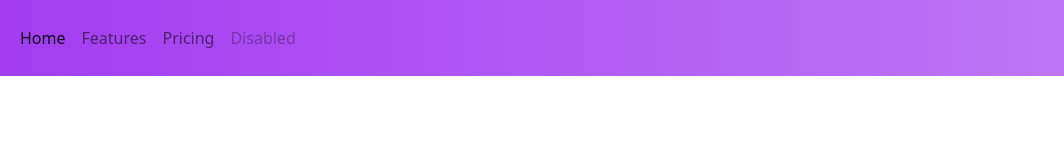
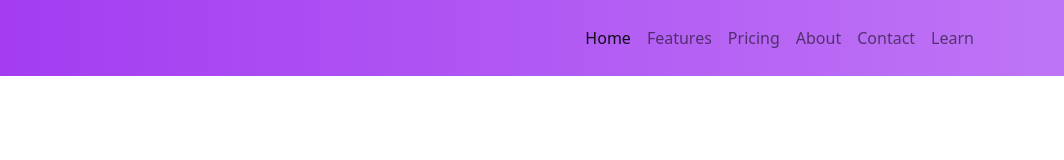
Before and after one commit to akhilkmarkose/bootstrap-sass-custom-theme, a website: page index.html in a window 1280 px wide. Shown: the full height of the page, 216-1280 px from the left. Drawn offline with nearby package versions, Linux system fonts and the light colour scheme.

Commit message:
navbar items pushed to the right

```diff
--- a/index.html
+++ b/index.html
@@ -1,10 +1,10 @@
 <!DOCTYPE html>
 <html lang="en">
   <head>
-    <link rel="stylesheet" href="style/style.css">
-    <meta charset="UTF-8">
-    <meta http-equiv="X-UA-Compatible" content="IE=edge">
-    <meta name="viewport" content="width=device-width, initial-scale=1.0">
+    <link rel="stylesheet" href="style/style.css" />
+    <meta charset="UTF-8" />
+    <meta http-equiv="X-UA-Compatible" content="IE=edge" />
+    <meta name="viewport" content="width=device-width, initial-scale=1.0" />
     <title>Landing Page</title>
   </head>
   <body>
@@ -12,9 +12,12 @@
     <div class="navbar navbar-expand-lg navbar-light menu">
       <div class="container">
         <a href="#" class="navbar-brand text-white">
-                <img src="images/logo.png" alt="logo image">
+          <img src="images/logo.png" alt="logo image" />
         </a>
-            <div class="collapse navbar-collapse" id="navbarNav">
+        <div
+          class="collapse navbar-collapse justify-content-end"
+          id="navbarNav"
+        >
           <ul class="navbar-nav">
             <li class="nav-item">
               <a class="nav-link active" aria-current="page" href="#">Home</a>
@@ -26,7 +29,13 @@
               <a class="nav-link" href="#">Pricing</a>
             </li>
             <li class="nav-item">
-                    <a class="nav-link disabled" href="#" tabindex="-1" aria-disabled="true">Disabled</a>
+              <a class="nav-link" href="#">About</a>
+            </li>
+            <li class="nav-item">
+              <a class="nav-link" href="#">Contact</a>
+            </li>
+            <li class="nav-item">
+              <a class="nav-link" href="#">Learn</a>
             </li>
           </ul>
         </div>
```
Lines whose indentation alone changed are shown as unchanged.
